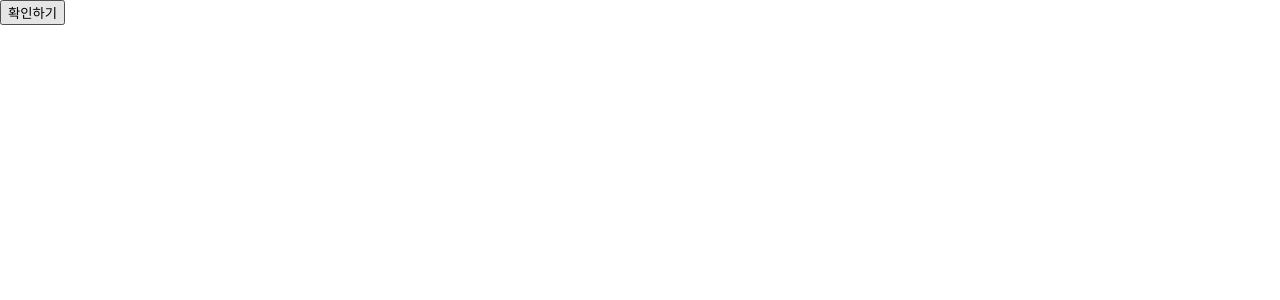
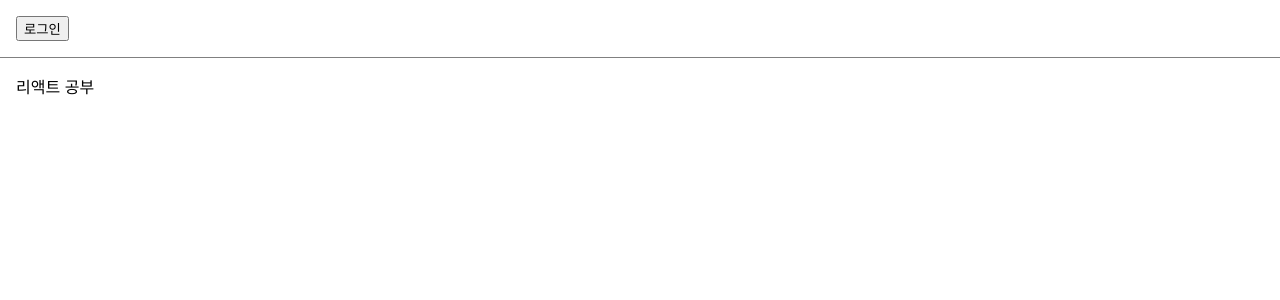
Before and after one commit to JavaScript-221B/react-basic, a React (Create React App) app in the folder lsj/my-app/: page / in a window 1280 px wide. Shown: the top 300 px of the page. Built offline with nearby package versions, Linux system fonts and the light colour scheme.

Commit message:
Add: 로그인 여부를 나타내는 툴바 만들기

```diff
--- /dev/null
+++ b/lsj/my-app/src/chapter_09/LandingPage.tsx
@@ -0,0 +1,27 @@
+import React, { useState } from 'react'
+import Toolbar from './Toolbar'
+
+type Props = {}
+
+function LandingPage({ }: Props) {
+  const [isLoggedIn, setIsLoggedIn] = useState(false);
+
+  const onClickLogin = () => {
+    setIsLoggedIn(true);
+  }
+  const onClickLogout = () => {
+    setIsLoggedIn(false);
+  }
+  return (
+    <div>
+      <Toolbar
+        isLoggedIn={isLoggedIn}
+        onClickLogin={onClickLogin}
+        onClickLogout={onClickLogout}
+      />
+      <div style={{ padding: 16 }}>리액트 공부</div>
+    </div>
+  )
+}
+
+export default LandingPage
--- /dev/null
+++ b/lsj/my-app/src/chapter_09/Toolbar.css
@@ -0,0 +1,10 @@
+.wrapper {
+  padding: 16px;
+  display: flex;
+  flex-direction: row;
+  border-bottom: 1px solid grey;
+}
+
+.greeting {
+  margin-right: 8px;
+}
--- /dev/null
+++ b/lsj/my-app/src/chapter_09/Toolbar.tsx
@@ -0,0 +1,25 @@
+import React from 'react'
+import './Toolbar.css';
+
+type Props = {
+  isLoggedIn: boolean;
+  onClickLogin: () => void;
+  onClickLogout: () => void;
+}
+
+function Toolbar({ isLoggedIn, onClickLogin, onClickLogout }: Props) {
+  return (
+    <div className='wrapper'>
+      {isLoggedIn && <span className='greeting'>환영!</span>}
+
+      {isLoggedIn ? (
+        <button onClick={onClickLogout}>로그아웃</button>
+      ) : (
+        <button onClick={onClickLogin}>로그인</button>
+      )}
+
+    </div>
+  )
+}
+
+export default Toolbar
--- a/lsj/my-app/src/index.tsx
+++ b/lsj/my-app/src/index.tsx
@@ -11,12 +11,14 @@ import ParentComponent from "./chapter_07/ParentComponent";
 import MeasureExample from "./chapter_07/MeasureExample";
 import Accommodate from "./chapter_07/Accommodate";
 import ConfirmButton from "./chapter_08/ConfirmButton";
+import Toolbar from "./chapter_09/Toolbar";
+import LandingPage from "./chapter_09/LandingPage";
 
 const root = ReactDOM.createRoot(
   document.getElementById("root") as HTMLElement
 );
 
-root.render(<ConfirmButton />);
+root.render(<LandingPage />);
 
 // If you want to start measuring performance in your app, pass a function
 // to log results (for example: reportWebVitals(console.log))
```
